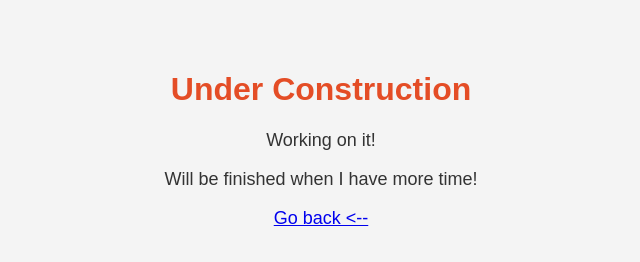
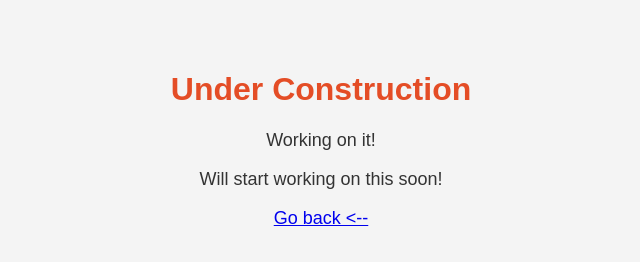
Before and after one commit to Symmercy/Dialect-translate, a plain HTML site: page stokavian-kajkavian.html in a window 1280 px wide. Shown: the whole page, without its empty margins (319-959 px from the left). Drawn offline with Linux system fonts and the light colour scheme.

Commit message:
changed some text on stokavian-kajkavian

```diff
--- a/stokavian-kajkavian.html
+++ b/stokavian-kajkavian.html
@@ -26,7 +26,7 @@
 <body>
     <h1>Under Construction</h1>
     <p>Working on it!</p>
-    <p>Will be finished when I have more time!</p>
+    <p>Will start working on this soon!</p>
     <p><a href="https://symmercy.github.io/Dialect-translate/">Go back <--</a></p>
 </body>
 </html>
```
